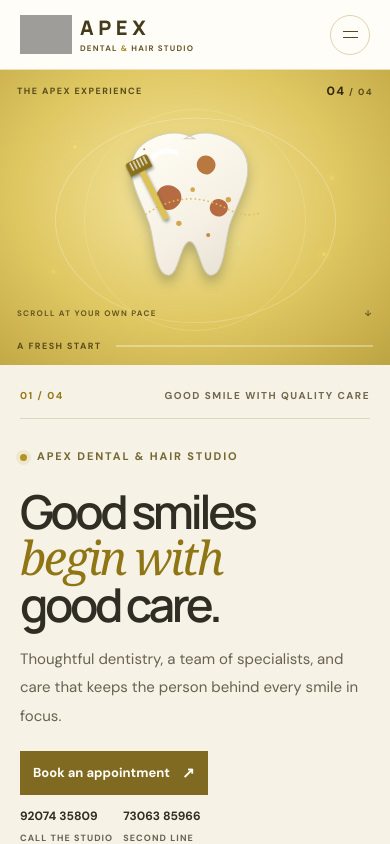
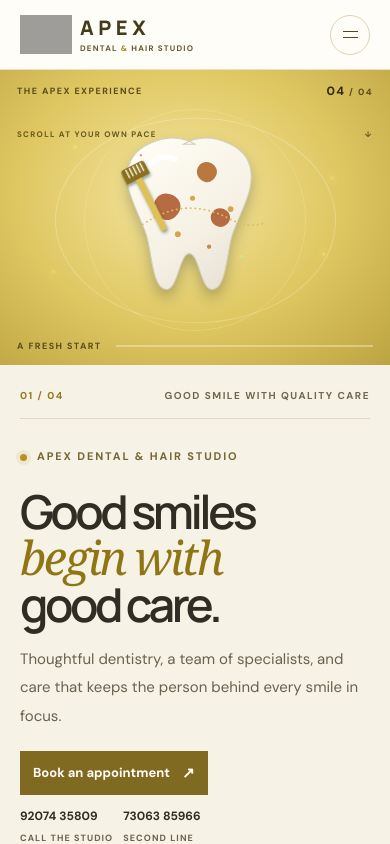
Before and after one commit to AchuthkrishnanR/Apex-dental, a React (Vite) app: page / in a window 390 px wide. Shown: the top 844 px of the page. Built offline with nearby package versions, Linux system fonts and the light colour scheme; grey boxes are pictures that could not be loaded.

Commit message:
Position mobile caption above tooth art

```diff
--- a/styles.css
+++ b/styles.css
@@ -3011,17 +3011,14 @@ button:focus-visible {
 }
 
 @media (max-width: 700px) {
-  .tooth-scene {
-    padding-bottom: 54px;
-  }
-
   .tooth-art {
     width: min(46%, 185px);
     max-height: calc(100% - 12px);
   }
 
   .stage-note {
-    bottom: 38px;
+    top: 50px;
+    bottom: auto;
     font-size: 8px;
     white-space: nowrap;
   }
```
